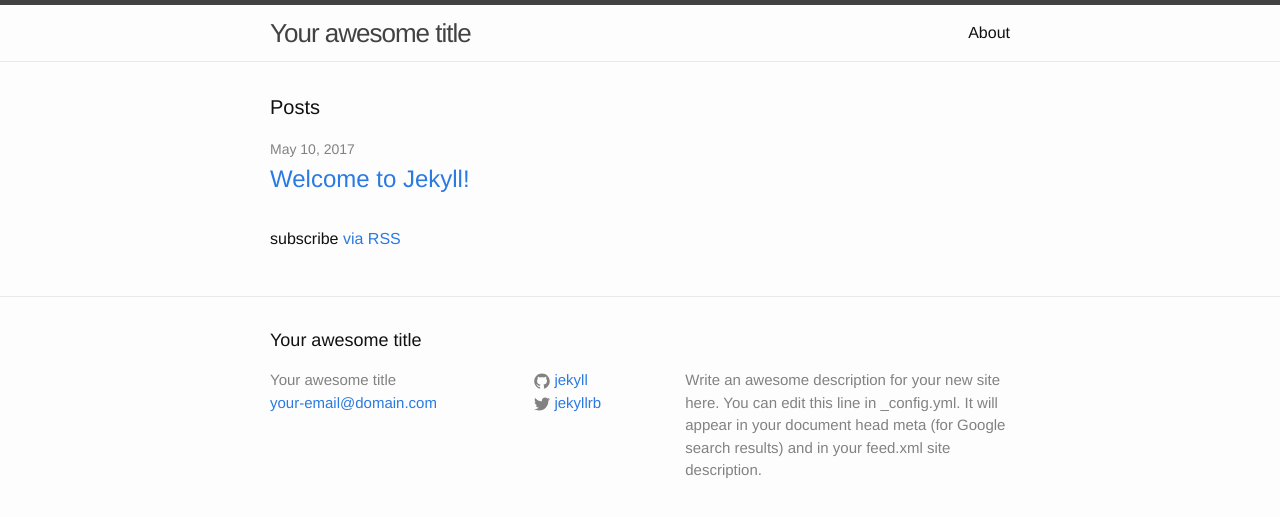
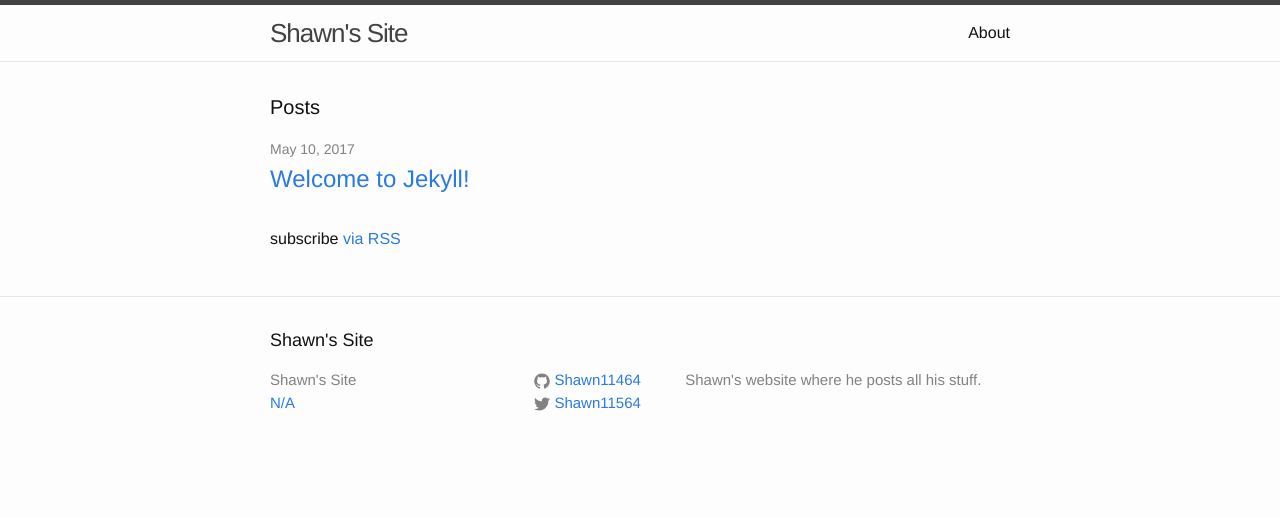
Before and after one commit to Shawn11564/shawn11564.github.io, a Jekyll site: the page built from index.html, in a window 1280 px wide. Shown: the top 517 px of the page. Built offline with Jekyll 4.4.1, drawn with Linux system fonts in a browser that asks for light colours.

Commit message:
Update _config.yml

```diff
--- a/_config.yml
+++ b/_config.yml
@@ -6,16 +6,14 @@
 # 'jekyll serve'. If you change this file, please restart the server process.
 
 # Site settings
-title: Your awesome title
-email: your-email@domain.com
+title: Shawn's Site
+email: N/A
 description: > # this means to ignore newlines until "baseurl:"
-  Write an awesome description for your new site here. You can edit this
-  line in _config.yml. It will appear in your document head meta (for
-  Google search results) and in your feed.xml site description.
+  Shawn's website where he posts all his stuff.
 baseurl: "" # the subpath of your site, e.g. /blog
-url: "http://yourdomain.com" # the base hostname & protocol for your site
-twitter_username: jekyllrb
-github_username:  jekyll
+url: "http://shawn11564.github.io" # the base hostname & protocol for your site
+twitter_username: Shawn11564
+github_username:  Shawn11464
 
 # Build settings
 markdown: kramdown
```
